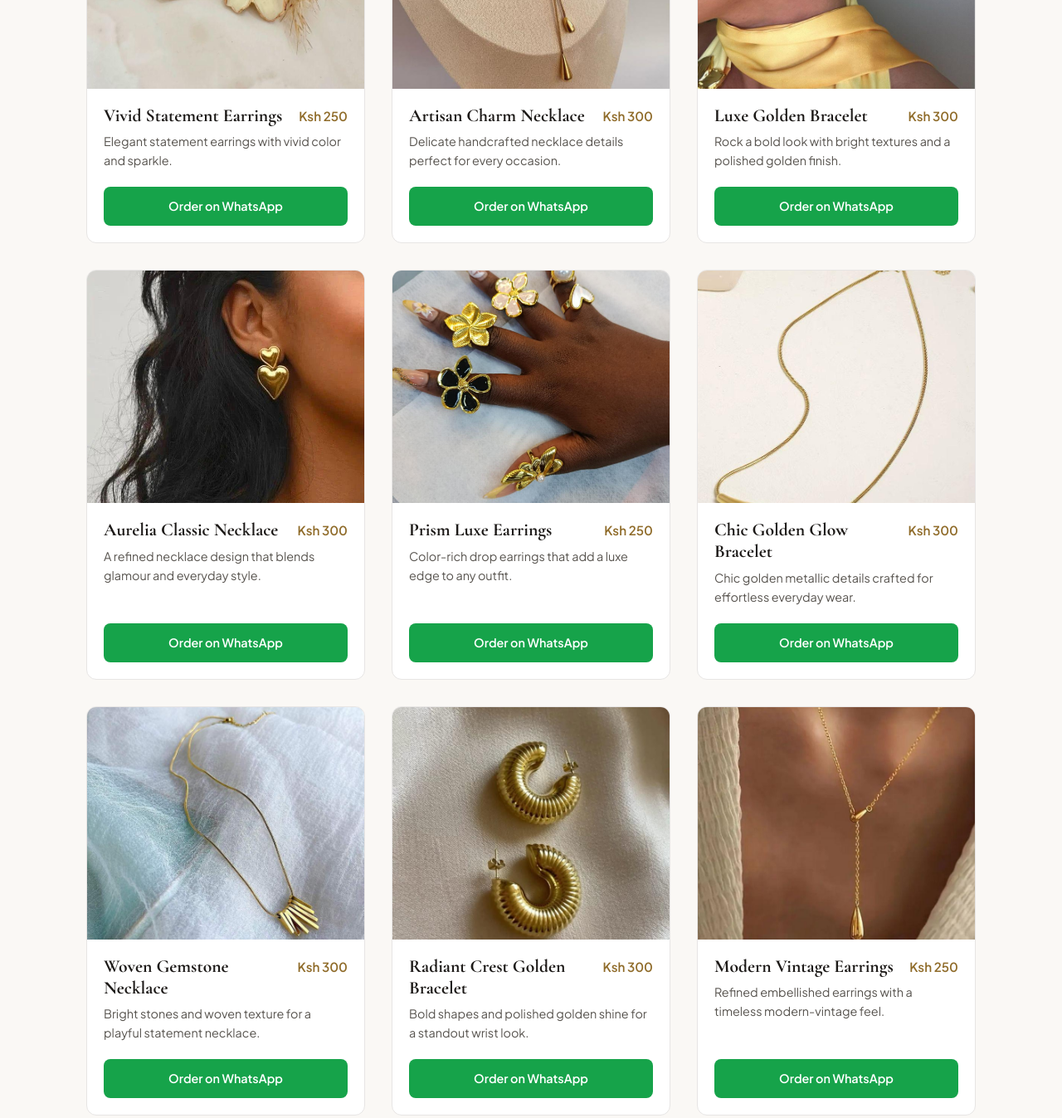
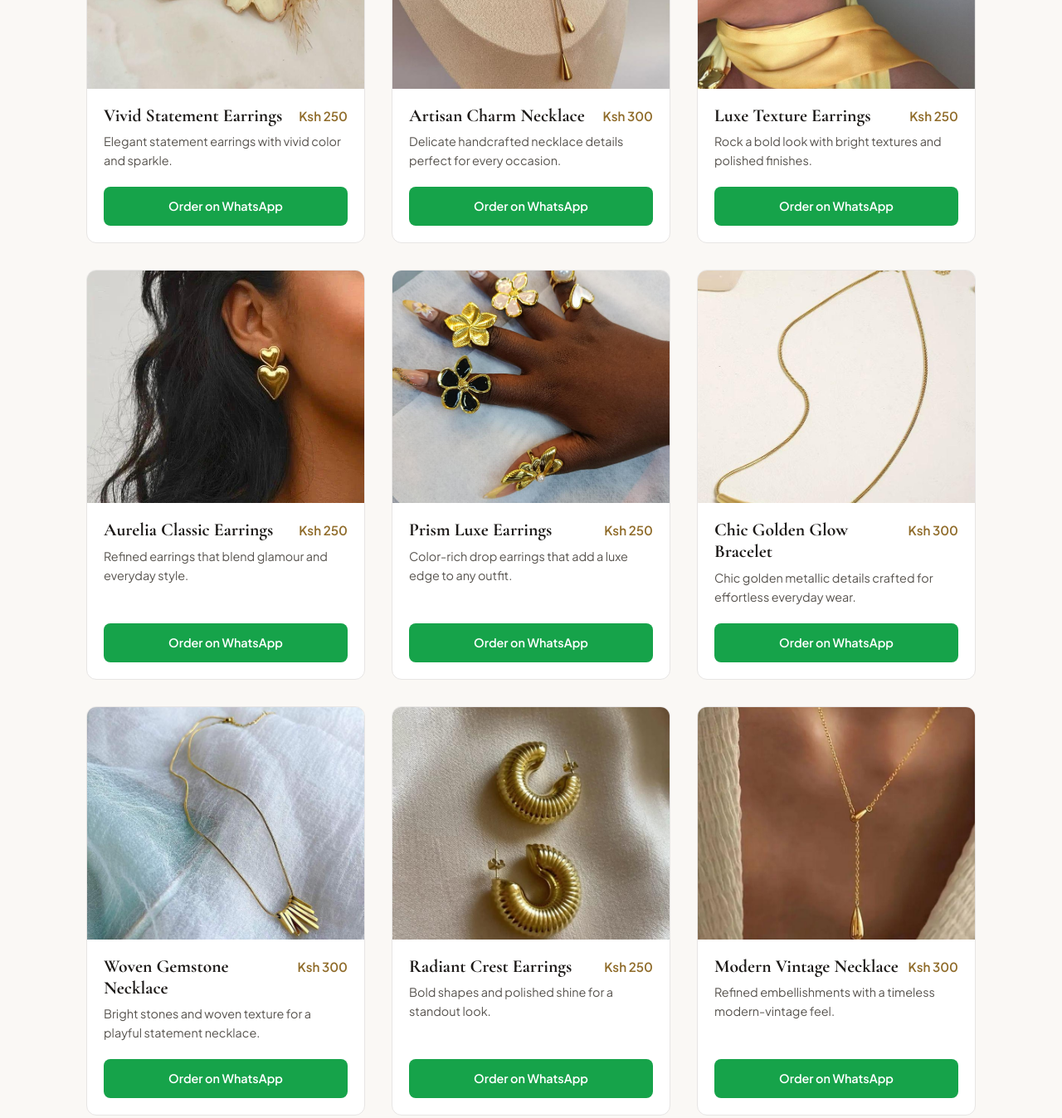
Before and after one commit to kroprowlings-glitch/Dees-jewlery, a plain HTML site: page index.html in a window 1280 px wide. Shown: the part 1000-2347 px from the top of the page at 83% size. Drawn offline with nearby package versions, Linux system fonts and the light colour scheme.

```diff
--- a/index.html
+++ b/index.html
@@ -381,29 +381,29 @@
         </div>
       </article>
 
-      <!-- Item 3: Golden Bracelet -->
+      <!-- Item 3: Earrings -->
       <article class="card">
-        <img src="685112055_1460077288925761_84513832.jpg" alt="Luxe Golden Bracelet" loading="lazy">
+        <img src="685112055_1460077288925761_84513832.jpg" alt="Luxe Texture Earrings" loading="lazy">
         <div class="card-body">
           <div class="card-title-row">
-            <h3>Luxe Golden Bracelet</h3>
-            <span class="price">Ksh 300</span>
+            <h3>Luxe Texture Earrings</h3>
+            <span class="price">Ksh 250</span>
           </div>
-          <p>Rock a bold look with bright textures and a polished golden finish.</p>
-          <a class="btn-order" href="https://wa.me/254707469655?text=Hi%20Dees%20Jewelry!%20I%27d%20like%20to%20order%20the%20Luxe%20Golden%20Bracelet%20(Ksh%20300)." target="_blank" rel="noopener">Order on WhatsApp</a>
+          <p>Rock a bold look with bright textures and polished finishes.</p>
+          <a class="btn-order" href="https://wa.me/254707469655?text=Hi%20Dees%20Jewelry!%20I%27d%20like%20to%20order%20the%20Luxe%20Texture%20Earrings%20(Ksh%20250)." target="_blank" rel="noopener">Order on WhatsApp</a>
         </div>
       </article>
 
-      <!-- Item 4: Necklace -->
+      <!-- Item 4: Earrings -->
       <article class="card">
-        <img src="765007376_1738726027461446_55545600.jpg" alt="Aurelia Classic Necklace" loading="lazy">
+        <img src="765007376_1738726027461446_55545600.jpg" alt="Aurelia Classic Earrings" loading="lazy">
         <div class="card-body">
           <div class="card-title-row">
-            <h3>Aurelia Classic Necklace</h3>
-            <span class="price">Ksh 300</span>
+            <h3>Aurelia Classic Earrings</h3>
+            <span class="price">Ksh 250</span>
           </div>
-          <p>A refined necklace design that blends glamour and everyday style.</p>
-          <a class="btn-order" href="https://wa.me/254707469655?text=Hi%20Dees%20Jewelry!%20I%27d%20like%20to%20order%20the%20Aurelia%20Classic%20Necklace%20(Ksh%20300)." target="_blank" rel="noopener">Order on WhatsApp</a>
+          <p>Refined earrings that blend glamour and everyday style.</p>
+          <a class="btn-order" href="https://wa.me/254707469655?text=Hi%20Dees%20Jewelry!%20I%27d%20like%20to%20order%20the%20Aurelia%20Classic%20Earrings%20(Ksh%20250)." target="_blank" rel="noopener">Order on WhatsApp</a>
         </div>
       </article>
 
@@ -446,42 +446,42 @@
         </div>
       </article>
 
-      <!-- Item 8: Golden Bracelet -->
+      <!-- Item 8: Earrings -->
       <article class="card">
-        <img src="769345444_1724267708851874_35626904.jpg" alt="Radiant Crest Golden Bracelet" loading="lazy">
+        <img src="769345444_1724267708851874_35626904.jpg" alt="Radiant Crest Earrings" loading="lazy">
         <div class="card-body">
           <div class="card-title-row">
-            <h3>Radiant Crest Golden Bracelet</h3>
-            <span class="price">Ksh 300</span>
+            <h3>Radiant Crest Earrings</h3>
+            <span class="price">Ksh 250</span>
           </div>
-          <p>Bold shapes and polished golden shine for a standout wrist look.</p>
-          <a class="btn-order" href="https://wa.me/254707469655?text=Hi%20Dees%20Jewelry!%20I%27d%20like%20to%20order%20the%20Radiant%20Crest%20Golden%20Bracelet%20(Ksh%20300)." target="_blank" rel="noopener">Order on WhatsApp</a>
+          <p>Bold shapes and polished shine for a standout look.</p>
+          <a class="btn-order" href="https://wa.me/254707469655?text=Hi%20Dees%20Jewelry!%20I%27d%20like%20to%20order%20the%20Radiant%20Crest%20Earrings%20(Ksh%20250)." target="_blank" rel="noopener">Order on WhatsApp</a>
         </div>
       </article>
 
-      <!-- Item 9: Earrings -->
+      <!-- Item 9: Necklace -->
       <article class="card">
-        <img src="771939176_1241504934735374_82771839.jpg" alt="Modern Vintage Earrings" loading="lazy">
+        <img src="771939176_1241504934735374_82771839.jpg" alt="Modern Vintage Necklace" loading="lazy">
         <div class="card-body">
           <div class="card-title-row">
-            <h3>Modern Vintage Earrings</h3>
-            <span class="price">Ksh 250</span>
+            <h3>Modern Vintage Necklace</h3>
+            <span class="price">Ksh 300</span>
           </div>
-          <p>Refined embellished earrings with a timeless modern-vintage feel.</p>
-          <a class="btn-order" href="https://wa.me/254707469655?text=Hi%20Dees%20Jewelry!%20I%27d%20like%20to%20order%20the%20Modern%20Vintage%20Earrings%20(Ksh%20250)." target="_blank" rel="noopener">Order on WhatsApp</a>
+          <p>Refined embellishments with a timeless modern-vintage feel.</p>
+          <a class="btn-order" href="https://wa.me/254707469655?text=Hi%20Dees%20Jewelry!%20I%27d%20like%20to%20order%20the%20Modern%20Vintage%20Necklace%20(Ksh%20300)." target="_blank" rel="noopener">Order on WhatsApp</a>
         </div>
       </article>
 
-      <!-- Item 10: Necklace -->
+      <!-- Item 10: Earrings -->
       <article class="card">
-        <img src="772602400_1392927962777430_15797315.jpg" alt="The Signature Necklace" loading="lazy">
+        <img src="772602400_1392927962777430_15797315.jpg" alt="Signature Luxe Earrings" loading="lazy">
         <div class="card-body">
           <div class="card-title-row">
-            <h3>The Signature Necklace</h3>
-            <span class="price">Ksh 300</span>
+            <h3>Signature Luxe Earrings</h3>
+            <span class="price">Ksh 250</span>
           </div>
           <p>Luxurious color and detail that elevate every look.</p>
-          <a class="btn-order" href="https://wa.me/254707469655?text=Hi%20Dees%20Jewelry!%20I%27d%20like%20to%20order%20the%20Signature%20Necklace%20(Ksh%20300)." target="_blank" rel="noopener">Order on WhatsApp</a>
+          <a class="btn-order" href="https://wa.me/254707469655?text=Hi%20Dees%20Jewelry!%20I%27d%20like%20to%20order%20the%20Signature%20Luxe%20Earrings%20(Ksh%20250)." target="_blank" rel="noopener">Order on WhatsApp</a>
         </div>
       </article>
     </div>
```
